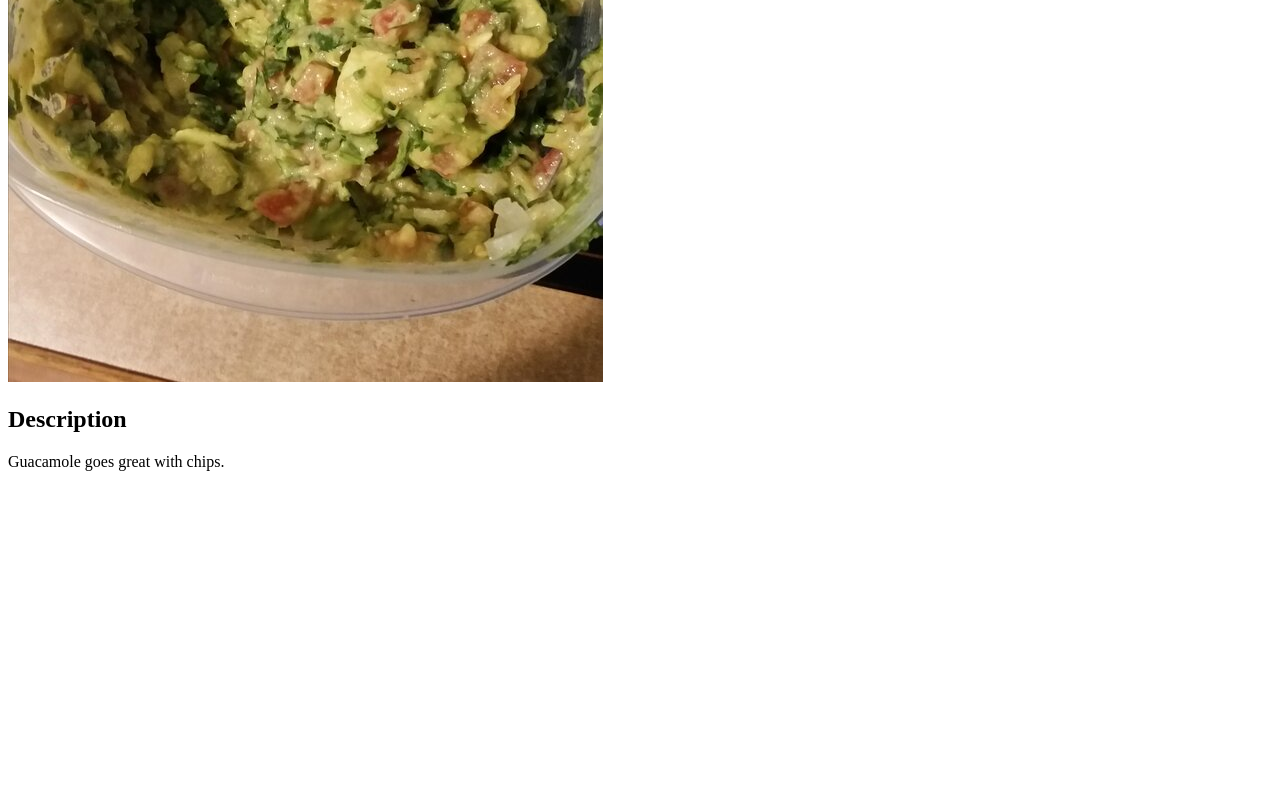
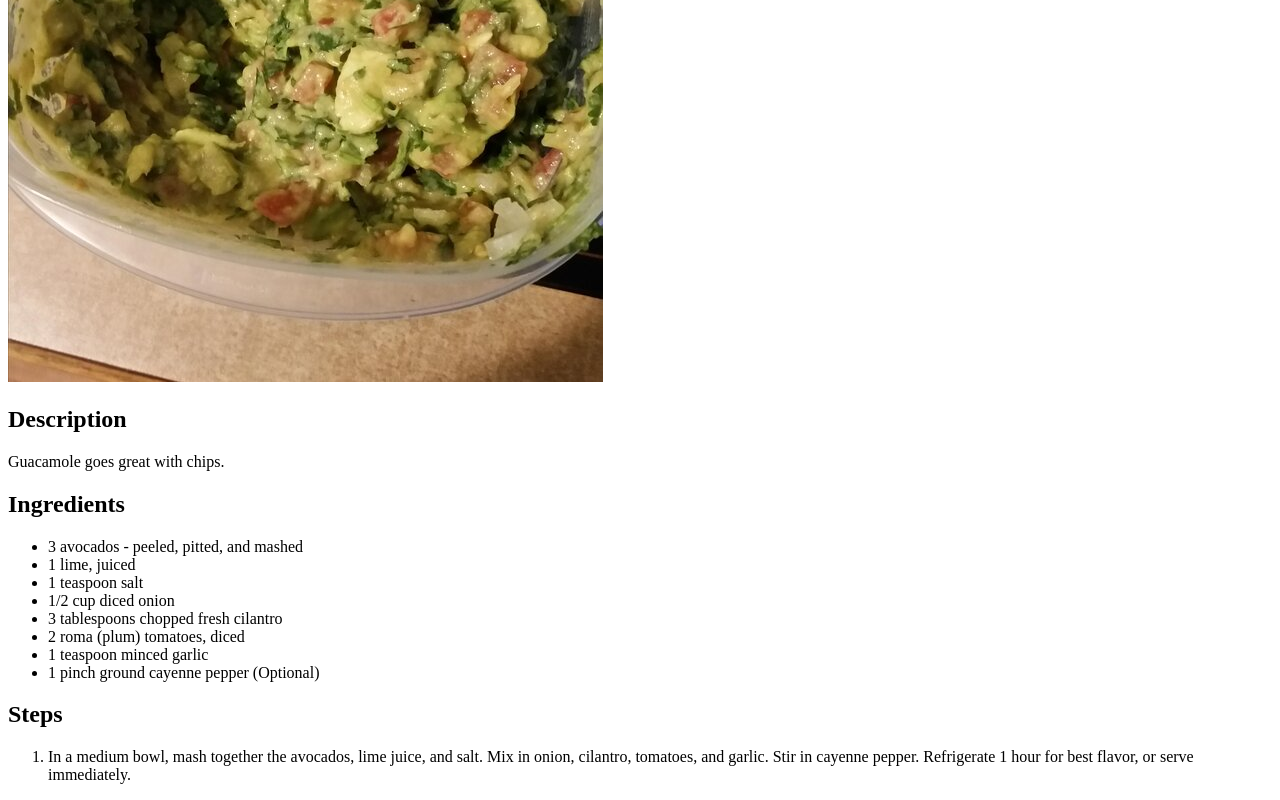
Before and after one commit to jimmybwheeler/old-odin-recipes, a plain HTML site: page recipes/guacamole.html in a window 1280 px wide. Shown: the part 488-1288 px from the top of the page. Before the commit the page ends 975 px from the top, so only its background shows below. Drawn offline with Linux system fonts and the light colour scheme.

Commit message:
finished guacamole page

```diff
--- a/recipes/guacamole.html
+++ b/recipes/guacamole.html
@@ -11,5 +11,22 @@
 
         <h2>Description</h2>
         <p>Guacamole goes great with chips.</p>
+
+        <h2>Ingredients</h2>
+        <ul>
+            <li>3 avocados - peeled, pitted, and mashed</li>
+            <li>1 lime, juiced</li>
+            <li>1 teaspoon salt</li>
+            <li>1/2 cup diced onion</li>
+            <li>3 tablespoons chopped fresh cilantro</li>
+            <li>2 roma (plum) tomatoes, diced</li>
+            <li>1 teaspoon minced garlic</li>
+            <li>1 pinch ground cayenne pepper (Optional)</li>
+        </ul>
+
+        <h2>Steps</h2>
+        <ol>
+            <li>In a medium bowl, mash together the avocados, lime juice, and salt. Mix in onion, cilantro, tomatoes, and garlic. Stir in cayenne pepper. Refrigerate 1 hour for best flavor, or serve immediately.</li>
+        </ol>
     </body>
 </html>
```
